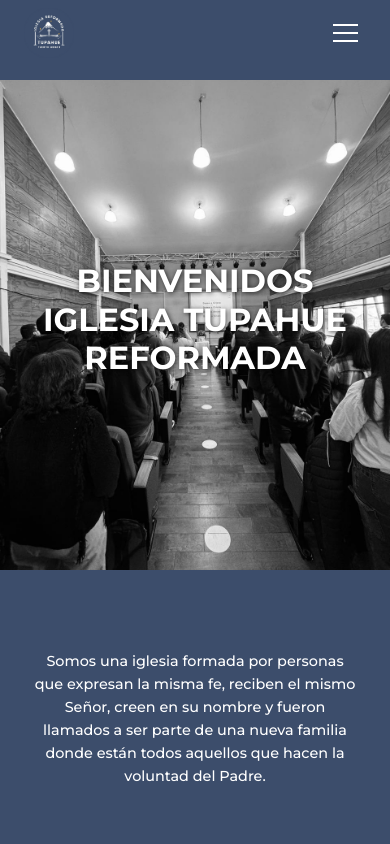
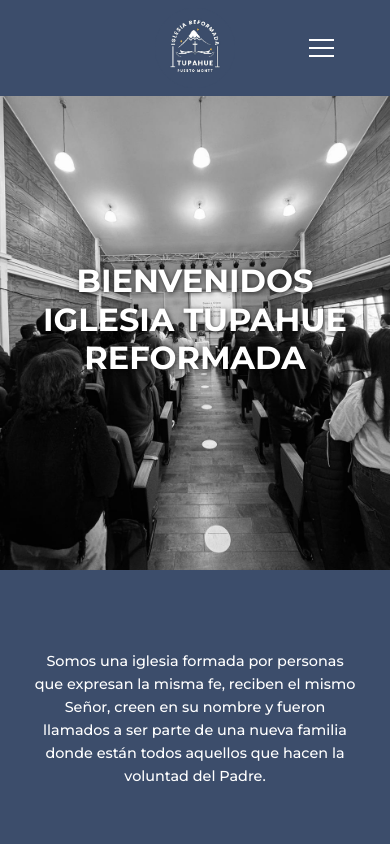
Before and after one commit to ChaviPalma/Tupahue, a Next.js app: page / in a window 390 px wide. Shown: the top 844 px of the page. Built offline with nearby package versions, Linux system fonts and the light colour scheme.

Commit message:
Aumentar tamaño del logo y centrarlo en versión móvil

```diff
--- a/app/components/Navbar.module.css
+++ b/app/components/Navbar.module.css
@@ -41,7 +41,6 @@
     border: none;
     padding: 0.5rem;
     cursor: pointer;
-
     z-index: 1001;
 }
 
@@ -147,11 +146,23 @@
 /* ===== RESPONSIVE ===== */
 @media (max-width: 767.98px) {
     .logoNavbar {
-        height: 50px;
+        height: 80px;
     }
 
     .navbarToggler {
         display: block;
+        position: absolute;
+        right: 1.5rem;
+    }
+
+    .navbarContainer {
+        justify-content: center;
+        position: relative;
+    }
+
+    .navbarBrand {
+        flex: 1;
+        justify-content: center;
     }
 
     .navbarCollapse {
```
